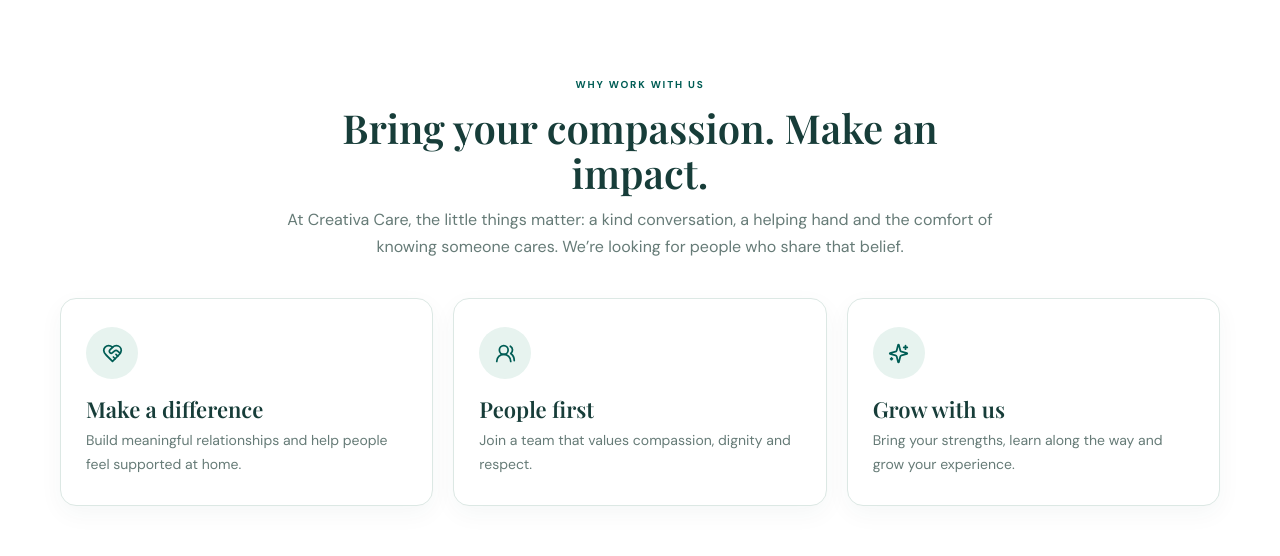
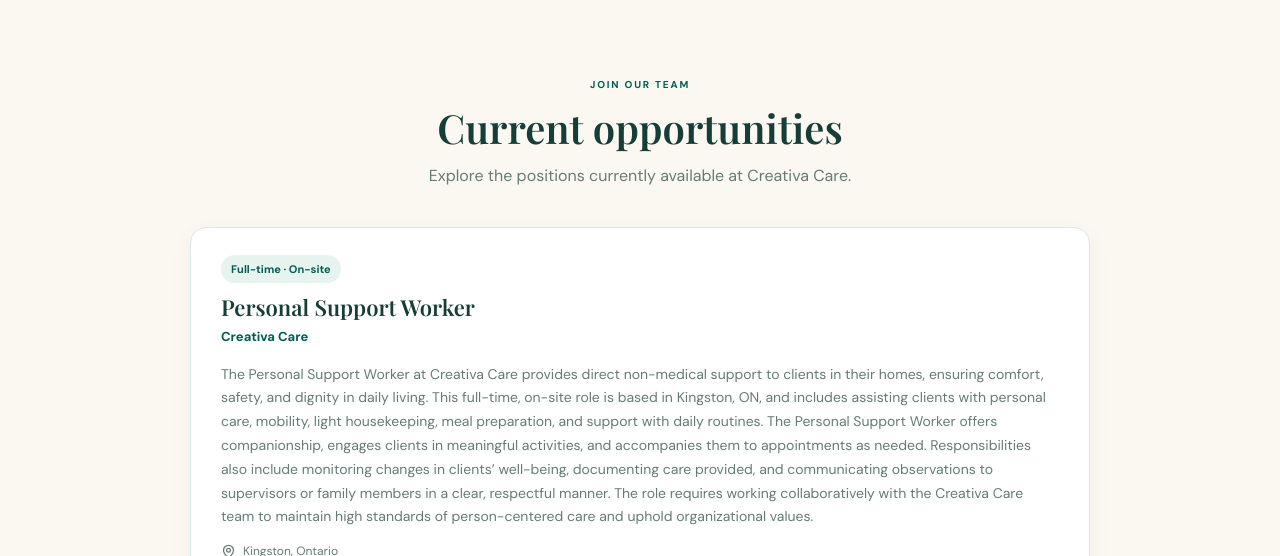
Before and after one commit to habimanasharif/creativa, a Next.js app: page /careers in a window 1280 px wide. Shown: the part 602-1158 px from the top of the page. Built offline with nearby package versions, Linux system fonts and the light colour scheme.

Commit message:
Remove Why Work With Us section from Careers page

```diff
--- a/app/careers/page.js
+++ b/app/careers/page.js
@@ -1,5 +1,5 @@
 import Link from "next/link";
-import { ArrowRight, BriefcaseBusiness, HeartHandshake, Mail, MapPin, Sparkles, UsersRound } from "lucide-react";
+import { ArrowRight, BriefcaseBusiness, Mail, MapPin } from "lucide-react";
 import CareerApplicationForm from "@/components/CareerApplicationForm";
 
 export const metadata = {
@@ -41,11 +41,6 @@ const jobs = [
   }
 ];
 
-const reasons = [
-  { icon: <HeartHandshake size={21} />, title: "Make a difference", text: "Build meaningful relationships and help people feel supported at home." },
-  { icon: <UsersRound size={21} />, title: "People first", text: "Join a team that values compassion, dignity and respect." },
-  { icon: <Sparkles size={21} />, title: "Grow with us", text: "Bring your strengths, learn along the way and grow your experience." },
-];
 
 export default function CareersPage() {
   return (
@@ -56,25 +51,6 @@ export default function CareersPage() {
           <h1>Make a Difference.<br />Build a Meaningful Career.</h1>
           <p>Join a team that believes compassionate care can make every day better. Help individuals and families feel supported, respected and at home.</p>
           <a className="btn" href="#open-positions">Explore Opportunities <ArrowRight size={16} /></a>
-        </div>
-      </section>
-
-      <section className="section careers-intro">
-        <div className="container">
-          <div className="careers-section-heading">
-            <span className="eyebrow">WHY WORK WITH US</span>
-            <h2>Bring your compassion. Make an impact.</h2>
-            <p>At Creativa Care, the little things matter: a kind conversation, a helping hand and the comfort of knowing someone cares. We’re looking for people who share that belief.</p>
-          </div>
-          <div className="careers-reasons">
-            {reasons.map((reason) => (
-              <article className="careers-reason" key={reason.title}>
-                <span className="careers-reason-icon">{reason.icon}</span>
-                <h3>{reason.title}</h3>
-                <p>{reason.text}</p>
-              </article>
-            ))}
-          </div>
         </div>
       </section>
 
```
